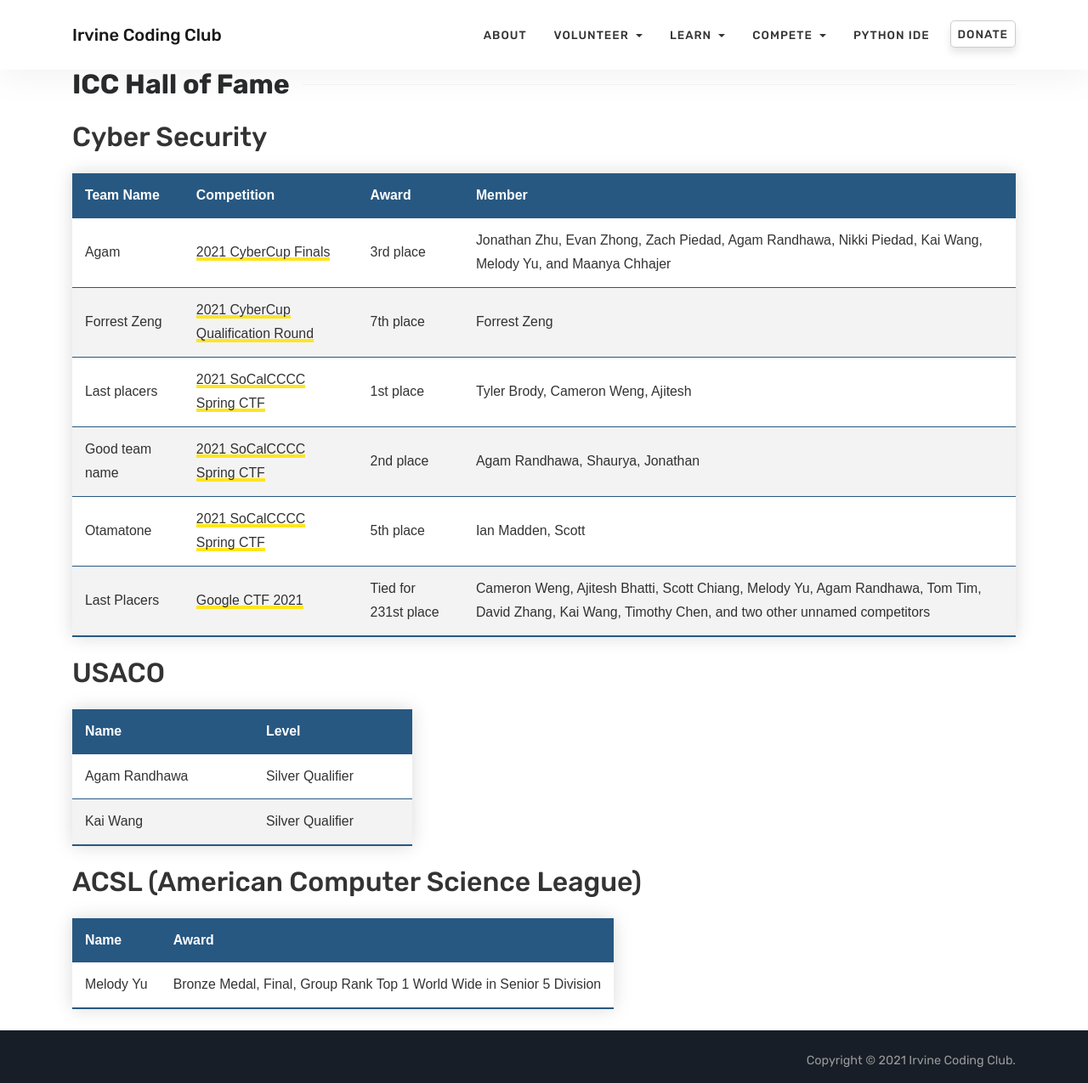
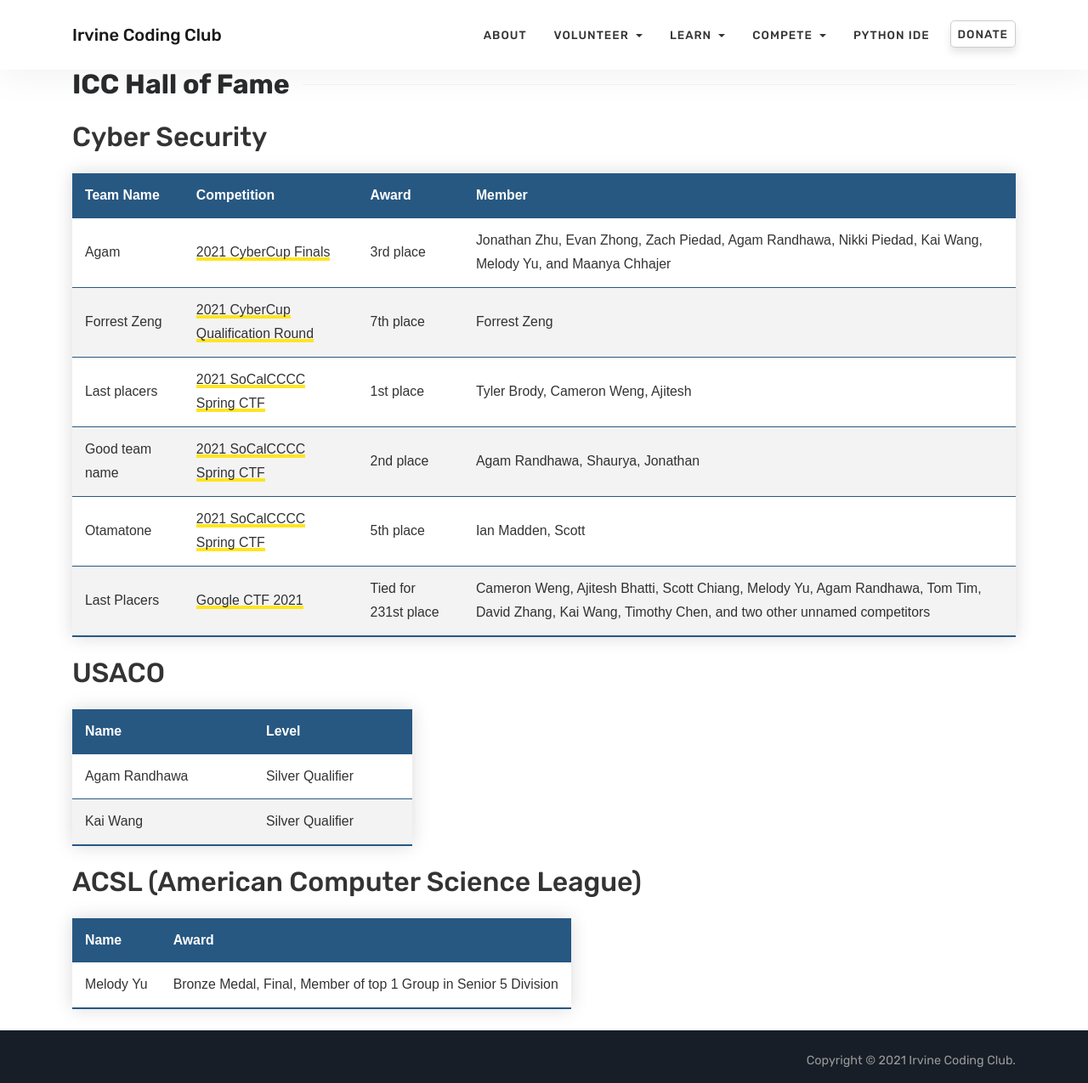
Before and after one commit to irvinecodingclub/irvinecodingclub.github.io, a Jekyll site: the page built from fame.md, in a window 1280 px wide and 1275 px high. Shown: the whole window at 85% size. Built offline with Jekyll 4.4.1, drawn with Linux system fonts in a browser that asks for light colours.

Commit message:
Update fame.md

```diff
--- a/fame.md
+++ b/fame.md
@@ -94,7 +94,7 @@ title:  ICC Hall of Fame
     <tbody>
         <tr>
             <td>Melody Yu</td>
-            <td>Bronze Medal, Final, Group Rank Top 1 World Wide in Senior 5 Division</td>
+            <td>Bronze Medal, Final, Member of top 1 Group in Senior 5 Division</td>
         </tr>
         <!-- and so on... -->
     </tbody>
```
